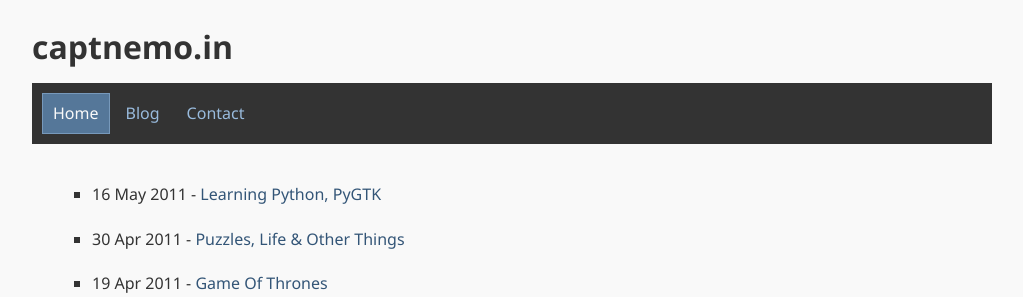
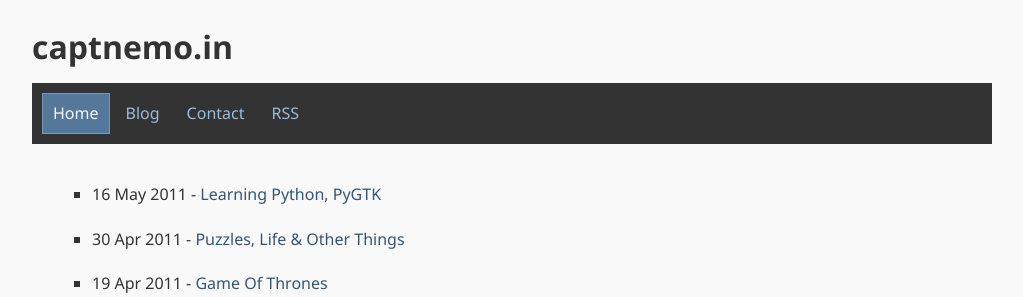
Before and after one commit to captn3m0/captn3m0.github.com, a Jekyll site: the page built from index.md, in a window 1280 px wide. Shown: the top 297 px of the page, without its empty margins (128-1151 px from the left). Built offline with Jekyll 4.4.1, drawn with Linux system fonts in a browser that asks for light colours; Markdown is read by kramdown in place of the engine named in the settings.

Commit message:
Added rss link to link bar

```diff
--- a/_layouts/default.html
+++ b/_layouts/default.html
@@ -14,8 +14,9 @@
 		<div id="navigation">
 			<ul>
 				<li id="lhome"><a href="/" title="Home">Home</a></li>
-				<li id="lblog"><a href="http://piratecoders.co.cc" title="Blog">Blog</a></li>
-				<li id="lcontact"><a href="/2010/04/10/contact-me.html" title="Contact">Contact</a></li>
+				<li ><a href="http://piratecoders.co.cc" title="Blog">Blog</a></li>
+				<li ><a href="/2010/04/10/contact-me.html" title="Contact">Contact</a></li>
+				<li><a href="/atom.xml" title="Atom RSS Feed">RSS</a></li>
 			</ul>
 		</div>
 		<div id="wrapper">
```
